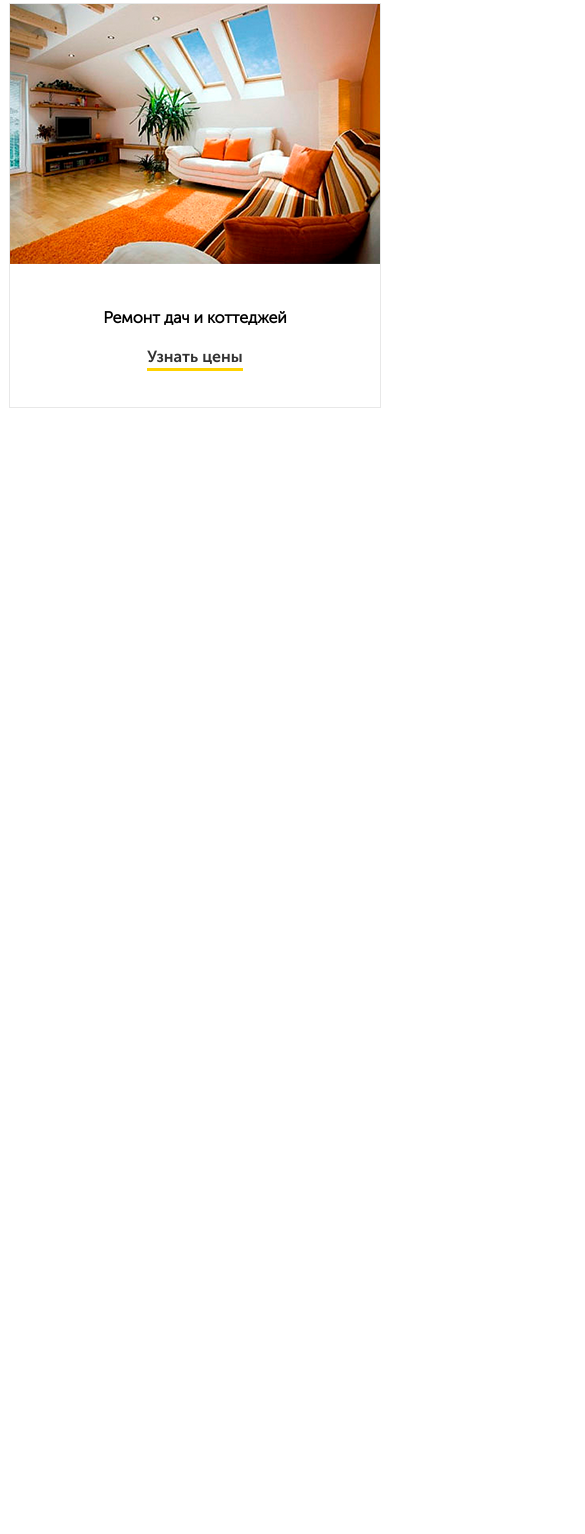
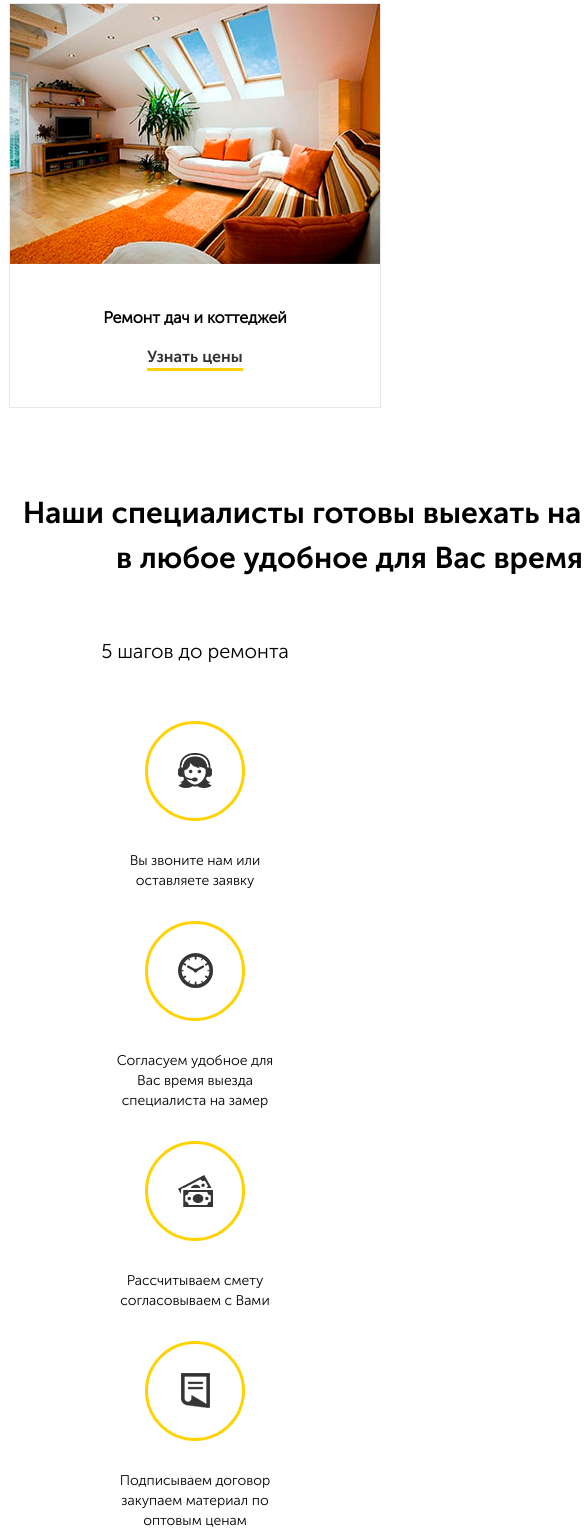
Before and after one commit to Darvin2019/webstart, a plain HTML site: page src/index.html in a window 390 px wide. Shown: the part 4699-6233 px from the top of the page, 585 px wide, since content can reach past the window. Before the commit the page ends 5137 px from the top, so only its background shows below. Drawn offline with nearby package versions, Linux system fonts and the light colour scheme.

Commit message:
Сверстан блок steps, подправлен адаптив

```diff
--- a/src/index.html
+++ b/src/index.html
@@ -163,6 +163,44 @@
         </div>
       </div>
     </section>
+    <section class="section steps">
+      <div class="container">
+        <h2 class="section-title steps__title">Наши специалисты готовы выехать на замер в любое удобное для Вас время</h2>
+        <span class="section-subtitle steps__subtitle">5 шагов до ремонта</span>
+        <div class="steps-block">
+          <div class="step">
+            <div class="step__image">
+              <img src="img/steps/woman.png" alt="Женщина">
+            </div>
+            <p class="step__text">Вы звоните нам или оставляете заявку</p>
+          </div>
+          <div class="step">
+            <div class="step__image">
+              <img src="img/steps/clock.png" alt="Часы">
+            </div>
+            <p class="step__text">Согласуем удобное для Вас время выезда специалиста на замер</p>
+          </div>
+          <div class="step">
+            <div class="step__image">
+              <img src="img/steps/money.png" alt="Деньги">
+            </div>
+            <p class="step__text">Рассчитываем смету согласовываем с Вами</p>
+          </div>
+          <div class="step">
+            <div class="step__image">
+              <img src="img/steps/document.png" alt="Документ">
+            </div>
+            <p class="step__text">Подписываем договор закупаем материал по оптовым ценам</p>
+          </div>
+          <div class="step">
+            <div class="step__image">
+              <img src="img/steps/calendar.png" alt="Календарь">
+            </div>
+            <p class="step__text">Выполняем ремонт в указанные сроки</p>
+          </div>
+        </div>
+      </div>
+    </section>
   </main>
   <div id="modal" class="modal">
     <div class="modal-dialog">
--- a/src/sass/_colors.sass
+++ b/src/sass/_colors.sass
@@ -4,3 +4,4 @@ $hero-color: #f5f5f5
 $border-input: #dddddd
 $input-text: #999999
 $border-card: #e8e8e8
+$steps-color: #000000
--- a/src/sass/_price.sass
+++ b/src/sass/_price.sass
@@ -81,6 +81,7 @@
       line-height: 25px
       padding-top: 52px
       margin-bottom: 27px
+      margin-top: 0
     &__subtitle
       font-size: 14px
       margin-bottom: 61px
--- /dev/null
+++ b/src/sass/_steps.sass
@@ -0,0 +1,83 @@
+.steps
+  &__title
+    margin: auto
+    width: 660px
+    font-size: 30px
+    +bold
+    line-height: 45px
+    color: $steps-color
+    margin-bottom: 59px
+  &__subtitle
+    font-size: 20px
+    text-align: center
+    color: $steps-color
+    margin-bottom: 58px
+  &-block
+    display: flex
+    flex-wrap: wrap
+.step
+  position: relative
+  flex-basis: 20%
+  text-align: center
+  position: relative
+  &:after
+    content: ''
+    width: 72px
+    height: 25px
+    position: absolute
+    background: url('../img/steps/arrow.png') no-repeat center
+    top: -10px
+    right: -15%
+  &:last-child
+    &:after
+      display: none
+  &__image
+    width: 100px
+    height: 100px
+    border: 3px solid $main-color
+    display: flex
+    justify-content: center
+    align-items: center
+    margin: auto
+    border-radius: 50%
+    margin-bottom: 30px
+  &__text
+    font-size: 14px
+    line-height: 20px
+    max-width: 160px
+    margin: auto
+@media (max-width: 1200px)
+  .step
+    margin-bottom: 30px
+    flex-basis: 50%
+    &:after
+      display: none
+    &__text
+      margin: auto
+    &s
+      &-block
+        justify-content: center
+@media (max-width: 768px)
+  .step
+    margin-bottom: 30px
+    &:after
+      display: none
+    &__text
+      margin: auto
+    &s
+      &-block
+        flex-direction: column
+@media (max-width: 320px)
+  .steps
+    padding-top: 0
+    &__title
+      font-size: 18px
+      width: 100%
+      line-height: 20px
+      margin-top: 55px
+      margin-bottom: 27px
+    &__subtitle
+      margin-bottom: 34px
+  .step
+    &__image
+      margin-bottom: 22px
--- a/src/sass/style.sass
+++ b/src/sass/style.sass
@@ -7,3 +7,4 @@
 @import 'modal'
 @import 'portfolio'
 @import 'price'
+@import 'steps'
```
Also changed, not shown: src/css/steps.css (added), src/css/style.css, src/img/steps/arrow.png (added), src/img/steps/calendar.png (added), src/img/steps/clock.png (added), src/img/steps/document.png (added), src/img/steps/money.png (added), src/img/steps/woman.png (added), 2 other files.
